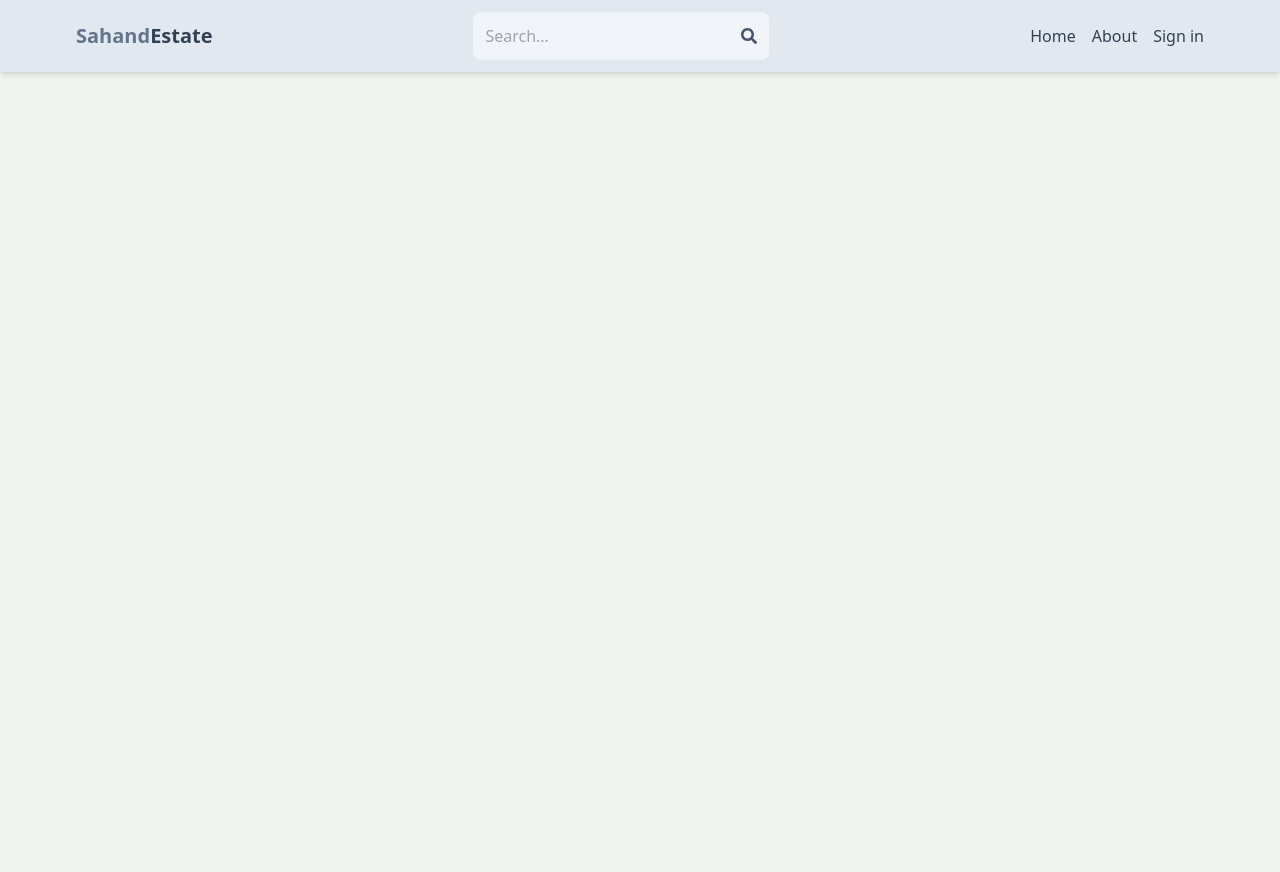
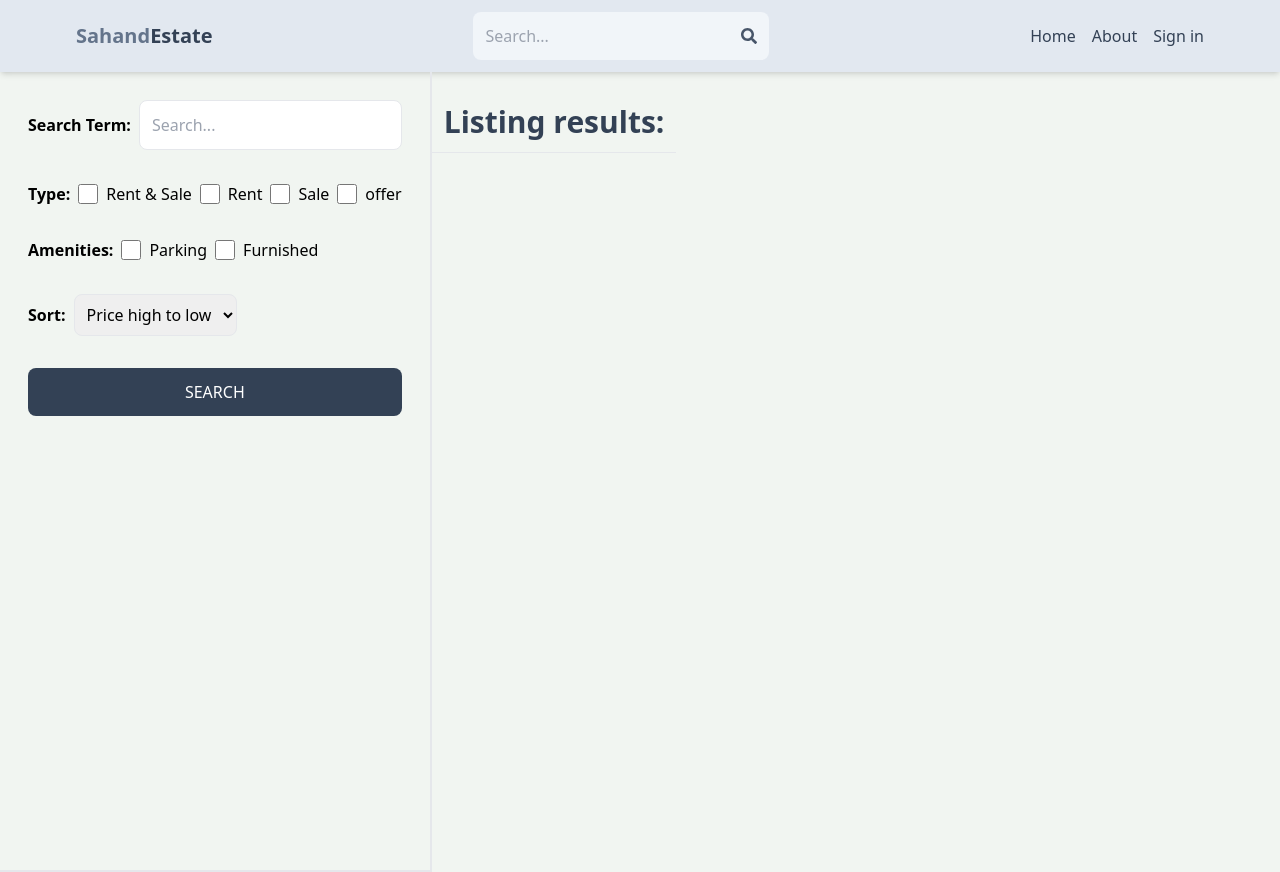
Before and after one commit to kike-Pinto/mern-estates, a React (Vite) app in the folder client/: page /search in a window 1280 px wide. Before the commit the page ends 800 px from the top, so only its background shows below. Built offline with nearby package versions, Linux system fonts and the light colour scheme; no server answers.

Commit message:
create search page UI

```diff
--- a/client/src/App.jsx
+++ b/client/src/App.jsx
@@ -10,6 +10,7 @@
 import CreateListing from './pages/CreateListing'
 import UpdateListing from './pages/UpdateListing'
 import Listing from './pages/Listing'
+import Search from './pages/Search'
 
 const App = () => {
   return (
@@ -18,6 +19,7 @@
       <Routes>
         <Route path='/' element={<Home />} />
         <Route path='/about' element={<About />} />
+        <Route path='/search' element={<Search />} />
         <Route path='/listing/:listingId' element={<Listing />} />
         <Route path='/sign-in' element={<SignIn />} />
         <Route path='/sign-up' element={<SignUp />} />
--- /dev/null
+++ b/client/src/pages/Search.jsx
@@ -0,0 +1,84 @@
+import React from 'react'
+
+const Search = () => {
+  return (
+    <div className='flex flex-col md:flex-row'>
+      <div className='p-7 border-b-2 md:border-r-2 md:min-h-screen'>
+        <form className='flex flex-col gap-8'>
+          <div className='flex items-center gap-2'>
+            <label className='whitespace-nowrap font-semibold'>
+              Search Term:
+            </label>
+            <input
+              type='text'
+              id='searchTerm'
+              placeholder='Search...'
+              className='border rounded-lg p-3 w-full'
+            />
+          </div>
+          <div className='flex gap-2 flex-wrap items-center'>
+            <label className='font-semibold'>Type:</label>
+            <div className='flex gap-2'>
+              <input type='checkbox' id='all' className='w-5' />
+              <span>Rent & Sale</span>
+            </div>
+            <div className='flex gap-2'>
+              <input type='checkbox' id='rent' className='w-5' />
+              <span>Rent</span>
+            </div>
+            <div className='flex gap-2'>
+              <input type='checkbox' id='sale' className='w-5' />
+              <span>Sale</span>
+            </div>
+            <div className='flex gap-2'>
+              <input type='checkbox' id='offer' className='w-5' />
+              <span>offer</span>
+            </div>
+          </div>
+          <div className='flex gap-2 flex-wrap items-center'>
+            <label className='font-semibold'>Amenities:</label>
+            <div className='flex gap-2'>
+              <input
+                type='checkbox'
+                id='parking'
+                className='w-5'
+                // onChange={handleChange}
+                // checked={sidebardata.parking}
+              />
+              <span>Parking</span>
+            </div>
+            <div className='flex gap-2'>
+              <input
+                type='checkbox'
+                id='furnished'
+                className='w-5'
+                // onChange={handleChange}
+                // checked={sidebardata.furnished}
+              />
+              <span>Furnished</span>
+            </div>
+          </div>
+          <div className='flex items-center gap-2'>
+            <label className='font-semibold'>Sort:</label>
+            <select id='sort_order' className='border rounded-lg p-2'>
+              <option value=''>Price high to low</option>
+              <option value=''>Price low to high</option>
+              <option value=''>Latest</option>
+              <option value=''>Oldest</option>
+            </select>
+          </div>
+          <button className='bg-slate-700 text-white p-3 rounded-lg uppercase hover:opacity-95'>
+            Search
+          </button>
+        </form>
+      </div>
+      <div className=''>
+        <h1 className='text-3xl font-semibold border-b p-3 text-slate-700 mt-5'>
+          Listing results:
+        </h1>
+      </div>
+    </div>
+  )
+}
+
+export default Search
```
